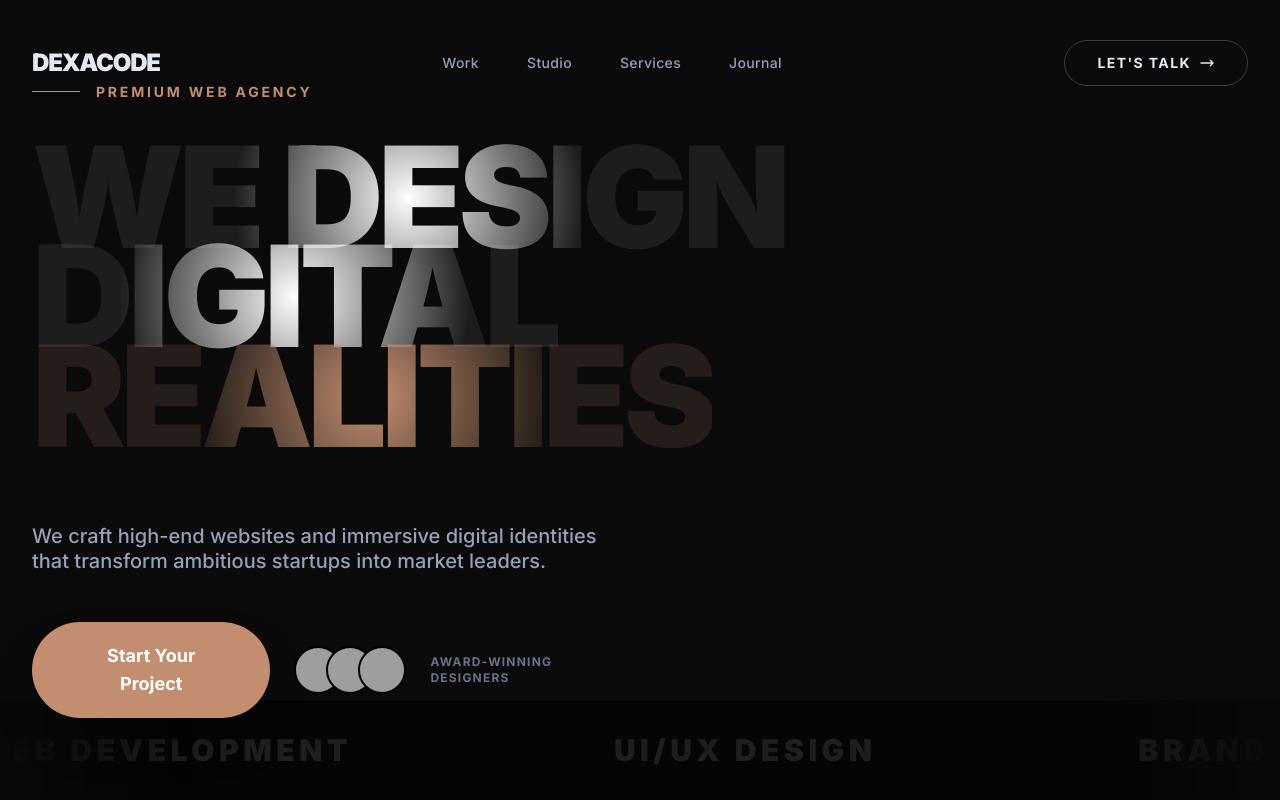
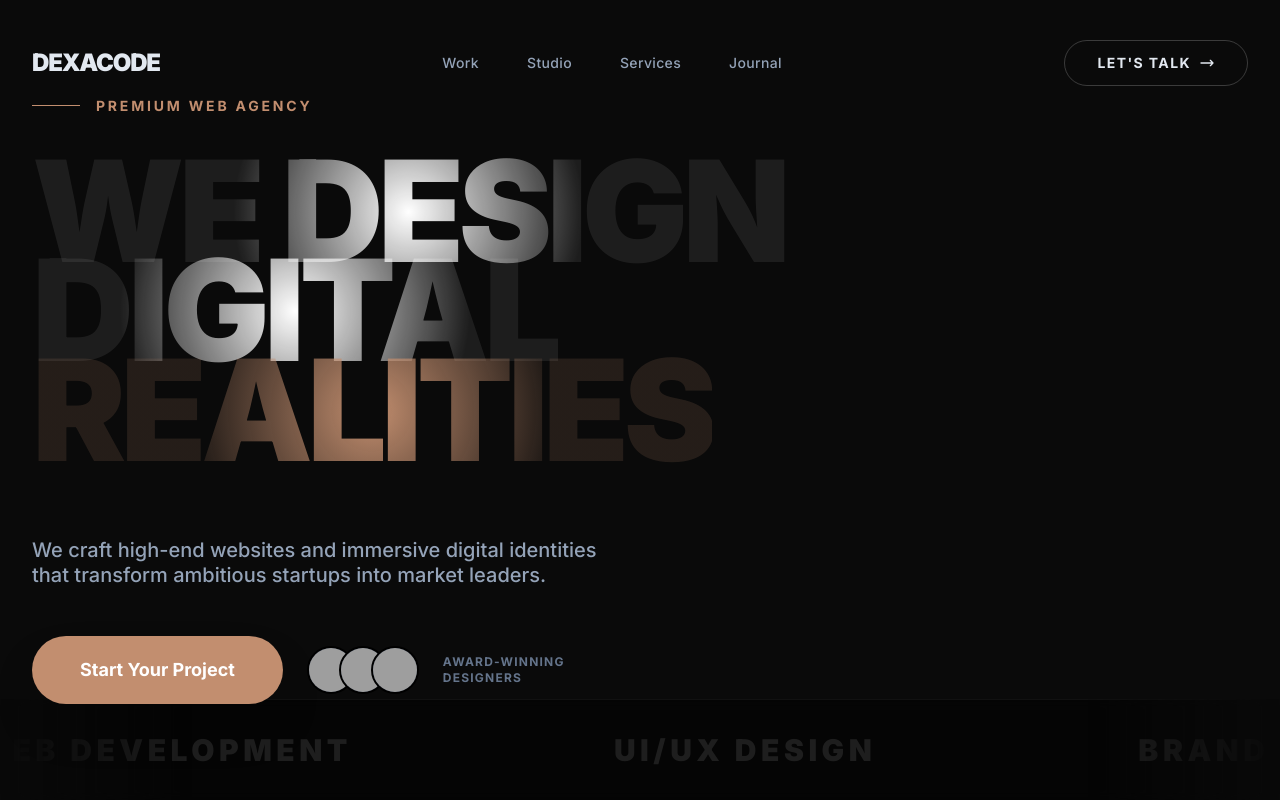
Before and after one commit to dexakodelabs/dexakode-web, a React (Vite) app: page / in a window 1280 px wide. Shown: the top 800 px of the page. Built offline with nearby package versions, Linux system fonts and the light colour scheme; grey boxes are pictures that could not be loaded; a web font is replaced by a local one.

Commit message:
Refactor code structure for improved readability and maintainability

```diff
--- a/components/Contact.tsx
+++ b/components/Contact.tsx
@@ -75,13 +75,13 @@ export const Contact: React.FC = () => {
               <div className="w-16 h-16 rounded-full glass flex items-center justify-center text-bronze group-hover:bg-bronze group-hover:text-white transition-all duration-500 group-hover:shadow-[0_0_20px_rgba(194,142,111,0.4)]">
                 <svg className="w-7 h-7" fill="none" stroke="currentColor" viewBox="0 0 24 24"><path strokeLinecap="round" strokeLinejoin="round" strokeWidth="2" d="M3 8l7.89 5.26a2 2 0 002.22 0L21 8M5 19h14a2 2 0 002-2V7a2 2 0 00-2-2H5a2 2 0 00-2 2v10a2 2 0 002 2z"></path></svg>
               </div>
-              <span className="text-2xl font-bold tracking-tight group-hover:text-bronze transition-colors">hello@dexacode.io</span>
+              <span className="text-2xl font-bold tracking-tight group-hover:text-bronze transition-colors">dexakodelabs@gmail.com</span>
             </div>
             <div className="flex items-center gap-8 group">
               <div className="w-16 h-16 rounded-full glass flex items-center justify-center text-bronze">
                 <svg className="w-7 h-7" fill="none" stroke="currentColor" viewBox="0 0 24 24"><path strokeLinecap="round" strokeLinejoin="round" strokeWidth="2" d="M17.657 16.657L13.414 20.9a1.998 1.998 0 01-2.827 0l-4.244-4.243a8 8 0 1111.314 0z"></path><path strokeLinecap="round" strokeLinejoin="round" strokeWidth="2" d="M15 11a3 3 0 11-6 0 3 3 0 016 0z"></path></svg>
               </div>
-              <span className="text-2xl font-bold tracking-tight">Los Angeles / Remote</span>
+              <span className="text-2xl font-bold tracking-tight">India / Remote</span>
             </div>
           </div>
         </div>
--- a/components/Hero.tsx
+++ b/components/Hero.tsx
@@ -12,6 +12,11 @@ const DISCIPLINES = [
 export const Hero: React.FC<HeroProps> = ({ onOpenEstimator }) => {
   const [mousePos, setMousePos] = useState({ x: 50, y: 50 });
   const titleRef = useRef<HTMLHeadingElement>(null);
+
+  const scrollToContact = () => {
+    const el = document.getElementById('contact');
+    if (el) el.scrollIntoView({ behavior: 'smooth', block: 'start' });
+  };
 
   const handleMouseMove = (e: React.MouseEvent) => {
     if (!titleRef.current) return;
@@ -56,10 +61,10 @@ export const Hero: React.FC<HeroProps> = ({ onOpenEstimator }) => {
 
           <div className="flex flex-col sm:flex-row gap-6">
             <button
-              onClick={onOpenEstimator}
+              onClick={scrollToContact}
               className="px-12 py-5 bg-bronze text-white text-lg font-bold rounded-full hover:brightness-110 transition-all active:scale-95 shadow-2xl shadow-bronze/20"
             >
-              Start Your Project
+              <span className="whitespace-nowrap">Start Your Project</span>
             </button>
             <div className="flex items-center gap-6">
               <div className="flex -space-x-4">
```
Also changed, not shown: 1 other file (tests, documents, lock files or other folders).
